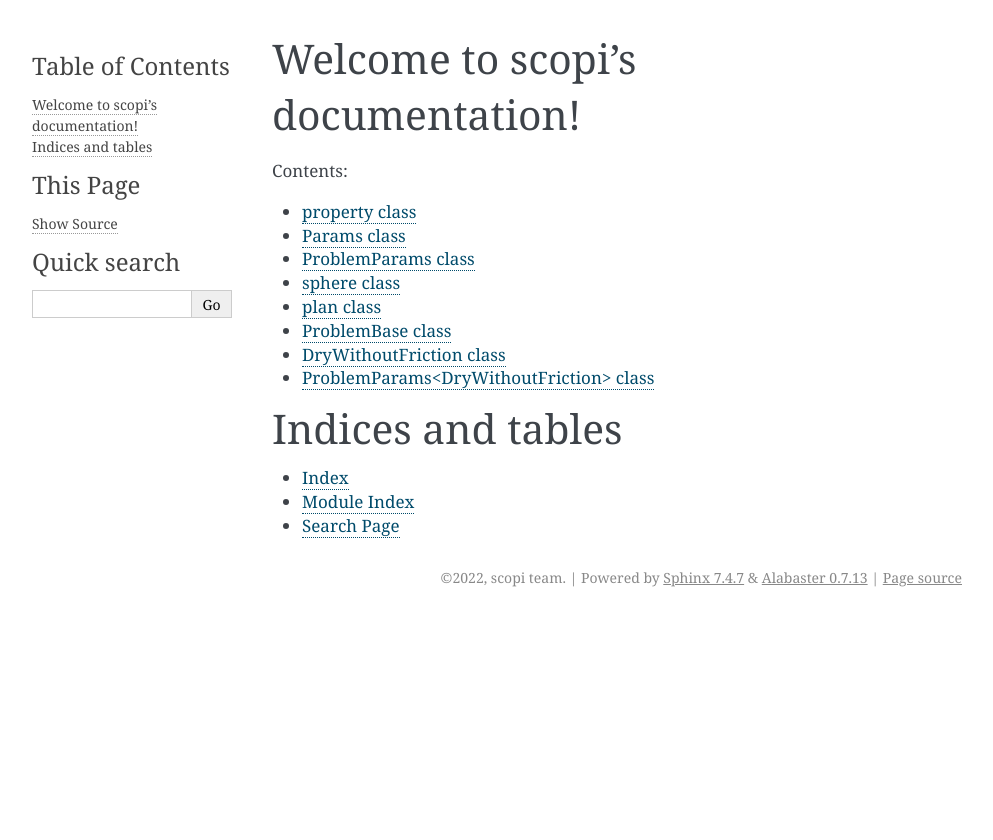
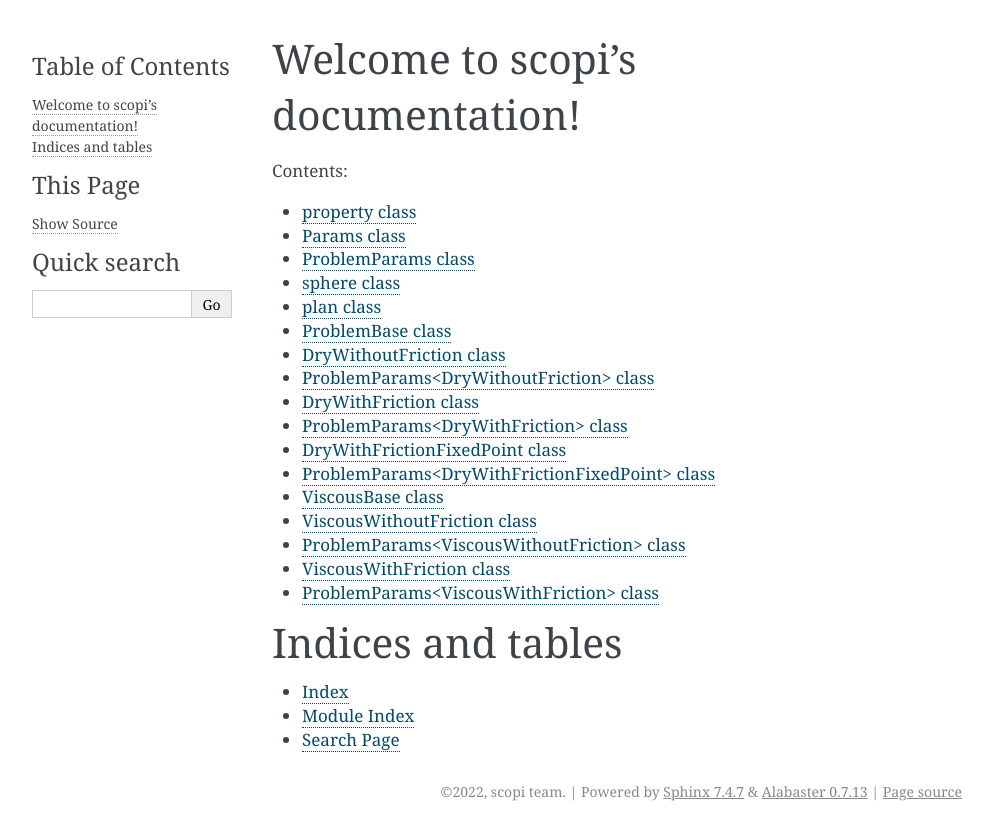
Before and after one commit to hpc-maths/scopi, a Sphinx documentation site: the page built from doc/source/index.rst, in a window 1280 px wide. Shown: the top 840 px of the page, without its empty margins (148-1141 px from the left). Built offline with Sphinx 7.4.7, drawn with Linux system fonts in a browser that asks for light colours.

Commit message:
Sphinx for other problems

```diff
--- /dev/null
+++ b/doc/source/api/problems/DryWithFriction.rst
@@ -0,0 +1,14 @@
+DryWithFriction class
+=====================
+
+.. doxygenclass:: scopi::DryWithFriction
+   :project: scopi
+   :members:
+   :protected-members:
+
+ProblemParams<DryWithFriction> class
+====================================
+
+.. doxygenclass:: scopi::ProblemParams< DryWithFriction >
+   :project: scopi
+   :members:
--- /dev/null
+++ b/doc/source/api/problems/DryWithFrictionFixedPoint.rst
@@ -0,0 +1,14 @@
+DryWithFrictionFixedPoint class
+===============================
+
+.. doxygenclass:: scopi::DryWithFrictionFixedPoint
+   :project: scopi
+   :members:
+   :protected-members:
+
+ProblemParams<DryWithFrictionFixedPoint> class
+==============================================
+
+.. doxygenclass:: scopi::ProblemParams< DryWithFrictionFixedPoint >
+   :project: scopi
+   :members:
--- /dev/null
+++ b/doc/source/api/problems/ViscousBase.rst
@@ -0,0 +1,6 @@
+ViscousBase class
+=================
+
+.. doxygenclass:: scopi::ViscousBase
+   :project: scopi
+   :members:
--- /dev/null
+++ b/doc/source/api/problems/ViscousWithFriction.rst
@@ -0,0 +1,14 @@
+ViscousWithFriction class
+=========================
+
+.. doxygenclass:: scopi::ViscousWithFriction
+   :project: scopi
+   :members:
+   :protected-members:
+
+ProblemParams<ViscousWithFriction> class
+========================================
+
+.. doxygenclass:: scopi::ProblemParams< ViscousWithFriction >
+   :project: scopi
+   :members:
--- a/doc/source/index.rst
+++ b/doc/source/index.rst
@@ -18,6 +18,11 @@ Welcome to scopi's documentation!
 
    api/problems/ProblemBase
    api/problems/DryWithoutFriction
+   api/problems/DryWithFriction
+   api/problems/DryWithFrictionFixedPoint
+   api/problems/ViscousBase
+   api/problems/ViscousWithoutFriction
+   api/problems/ViscousWithFriction
 
 
 Indices and tables
```
Also changed, not shown: doc/source/api/problems/ViscousWithoutFriction.rst (added, +14 -0 lines), 5 other files.
